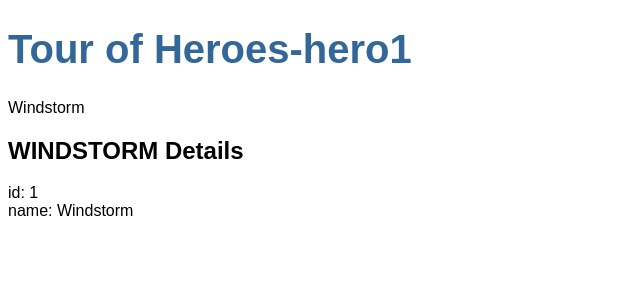
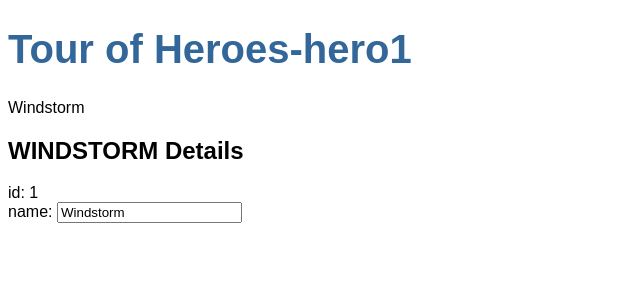
Before and after one commit to vickyuan/angular-tour-of-heroes, an Angular app: page / in a window 1280 px wide. Shown: the top 300 px of the page, without its empty margins (0-640 px from the left). Built offline with nearby package versions, Linux system fonts and the light colour scheme.

Commit message:
hero1-3[Two-way binding]:html建立Two-way binding, module导入FormsModule

```diff
--- a/src/app/app.module.ts
+++ b/src/app/app.module.ts
@@ -1,5 +1,6 @@
 import { BrowserModule } from '@angular/platform-browser';
 import { NgModule } from '@angular/core';
+import { FormsModule } from '@angular/forms'; // <-- NgModel lives here
 
 import { AppComponent } from './app.component';
 import { HeroesComponent } from './heroes/heroes.component';
@@ -10,7 +11,8 @@
     HeroesComponent
   ],
   imports: [
-    BrowserModule
+    BrowserModule,
+    FormsModule
   ],
   providers: [],
   bootstrap: [AppComponent]
--- a/src/app/heroes/heroes.component.html
+++ b/src/app/heroes/heroes.component.html
@@ -1,4 +1,8 @@
 {{heroprop}}
 <h2>{{heroitf.name|uppercase}} Details</h2>
 <div><span>id: </span>{{heroitf.id}}</div>
-<div><span>name: </span>{{heroitf.name}}</div>
+<div>
+    <label>name:
+        <input [(ngModel)]="heroitf.name" placeholder="name"/>
+    </label>
+</div>
```
